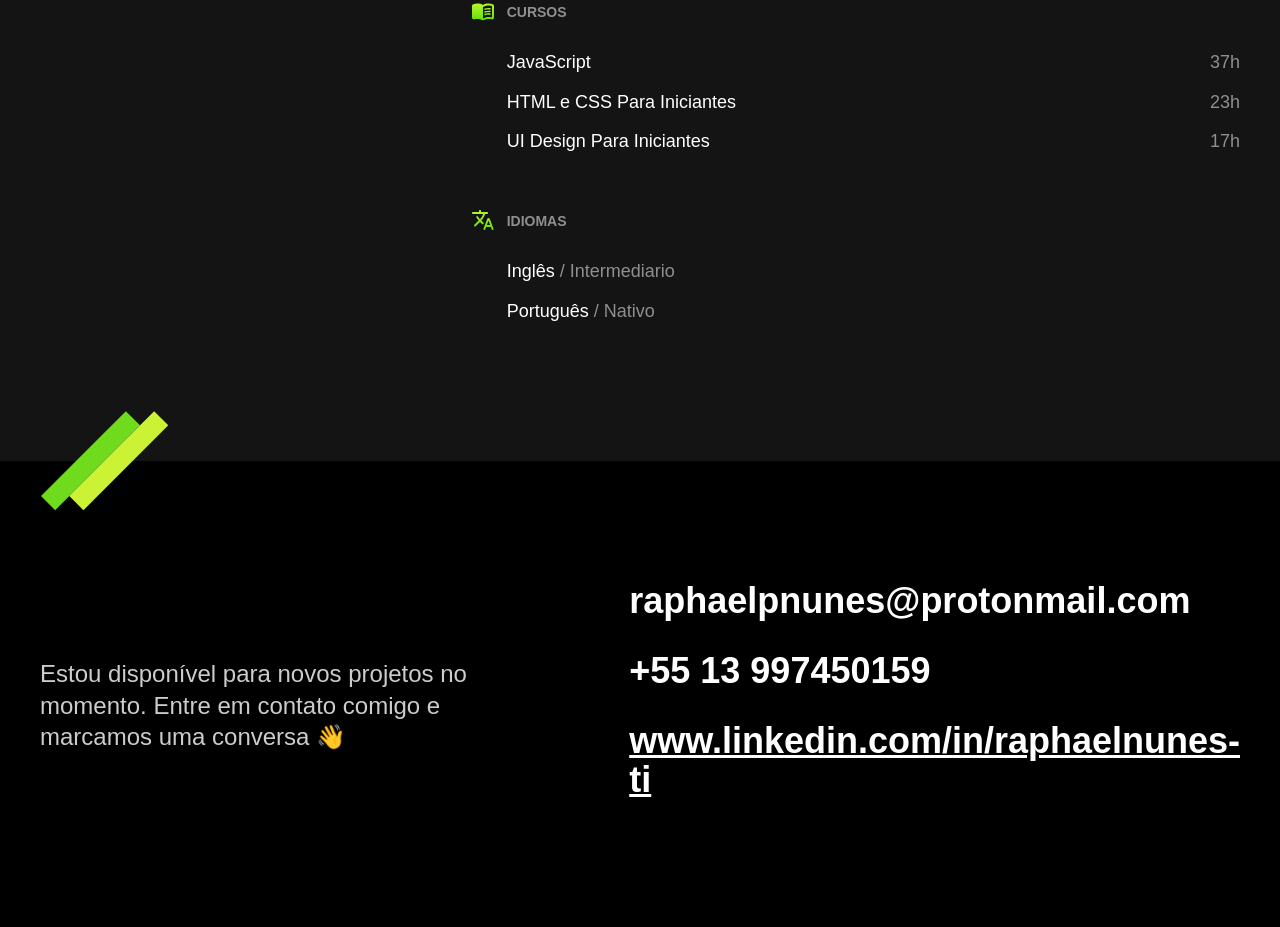
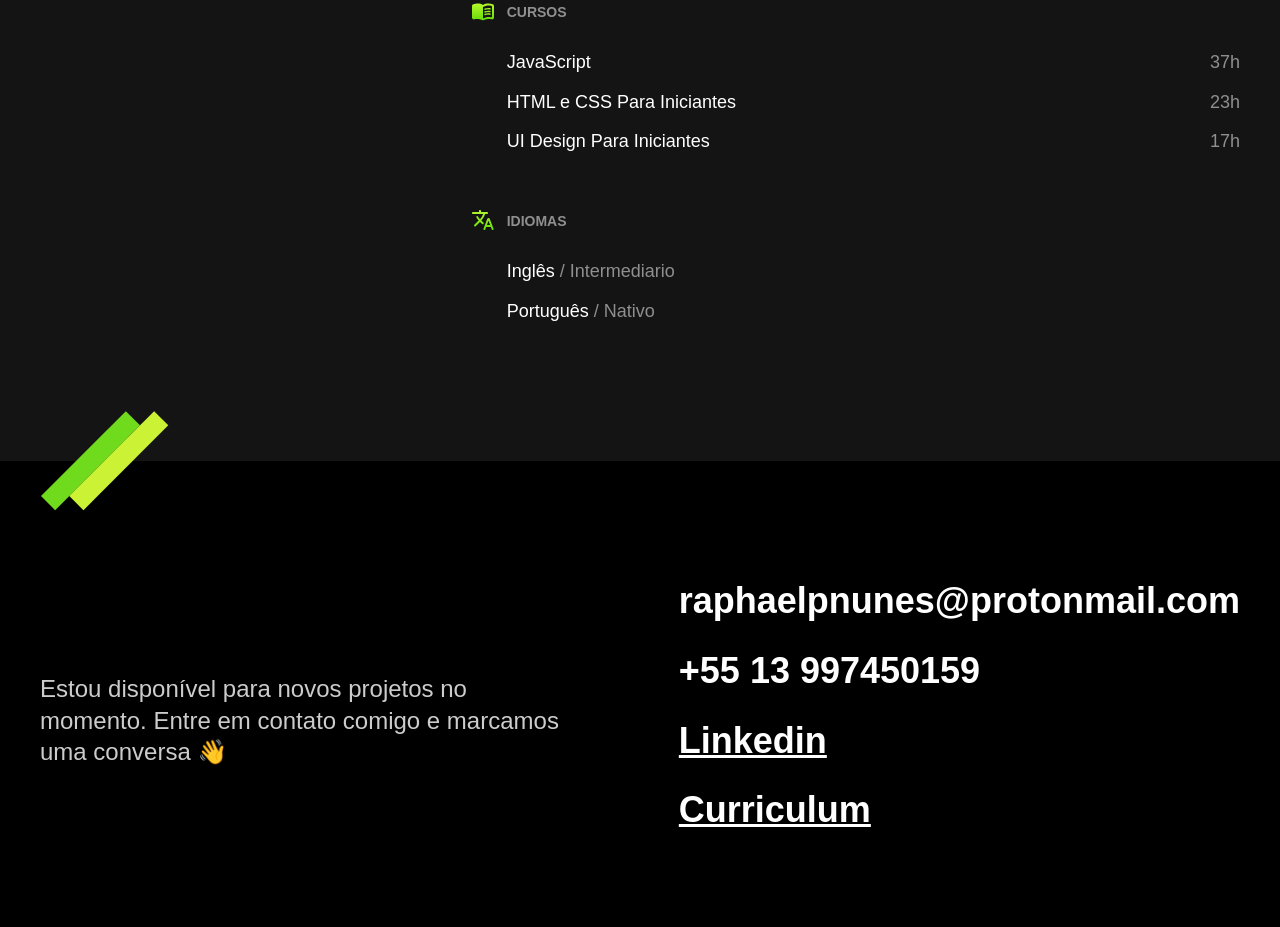
Before and after one commit to RaphaelPNunes/raphaelpnunes.github.io, a plain HTML site: page index.html in a window 1280 px wide. Shown: the part 1850-2777 px from the top of the page. Drawn offline with Linux system fonts and the light colour scheme.

Commit message:
atualizado links

```diff
--- a/index.html
+++ b/index.html
@@ -16,7 +16,7 @@
       <ul class="header-menu">
         <li><a href="#experiencia">Experiência</a></li>
         <li><a href="#formacao">Formação</a></li>
-        <li><a href="#contato">Contato</a></li>
+        <li><a href="#contato">Contato</a></li>,
       </ul>
     </nav>
   </header>
@@ -71,7 +71,7 @@
           <div class="cursos">
             <h3>Cursos</h3>
             <ul>
-              <li>JavaScript  <span>37h</span></li>
+              <li>JavaScript <span>37h</span></li>
               <li>HTML e CSS Para Iniciantes <span>23h</span></li>
               <li>UI Design Para Iniciantes <span>17h</span></li>
             </ul>
@@ -94,7 +94,8 @@
       <ul class="footer-contato">
         <li>raphaelpnunes@protonmail.com</li>
         <li>+55 13 997450159</li>
-        <li><a href="/">www.linkedin.com/in/raphaelnunes-ti</a></li>
+        <li><a href="https://www.linkedin.com/in/raphaelnunes-ti">Linkedin</a></li>
+        <li><a href="https://mega.nz/file/NH1H0bIS#4z22ID_RlEDfaFVjGRxxSdQQ_x28hQYe3LVsn3vmFfQ">Curriculum</a></li>
       </ul>
       <p class="footer-copy">Raphael. Alguns direitos reservados.</p>
     </div>
```
